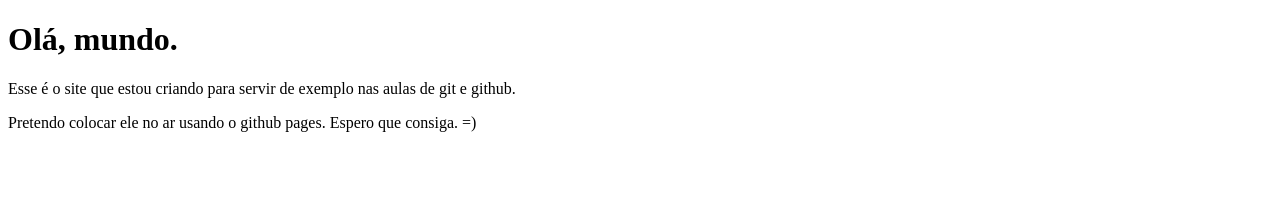
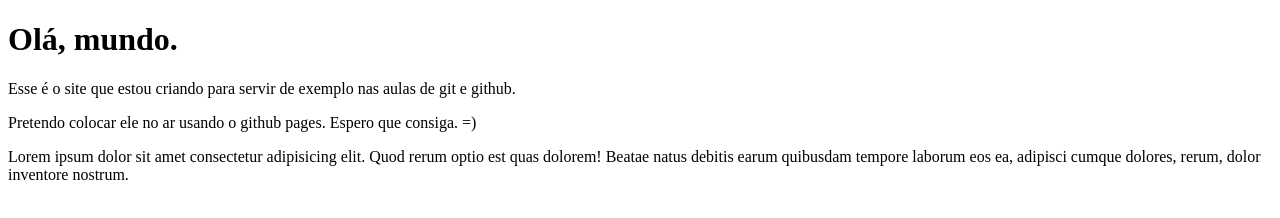
Before and after one commit to devanaclaramota/curso-git, a plain HTML site: page site-exemplo/index.html in a window 1280 px wide. Drawn offline with Linux system fonts and the light colour scheme.

Commit message:
adicionei um p

```diff
--- a/site-exemplo/index.html
+++ b/site-exemplo/index.html
@@ -10,5 +10,6 @@
     <h1>Olá, mundo.</h1>
     <p>Esse é o site que estou criando para servir de exemplo nas aulas de git e github. </p>
     <p>Pretendo colocar ele no ar usando o github pages. Espero que consiga. =)</p>
+    <p>Lorem ipsum dolor sit amet consectetur adipisicing elit. Quod rerum optio est quas dolorem! Beatae natus debitis earum quibusdam tempore laborum eos ea, adipisci cumque dolores, rerum, dolor inventore nostrum.</p>
 </body>
 </html>
```
